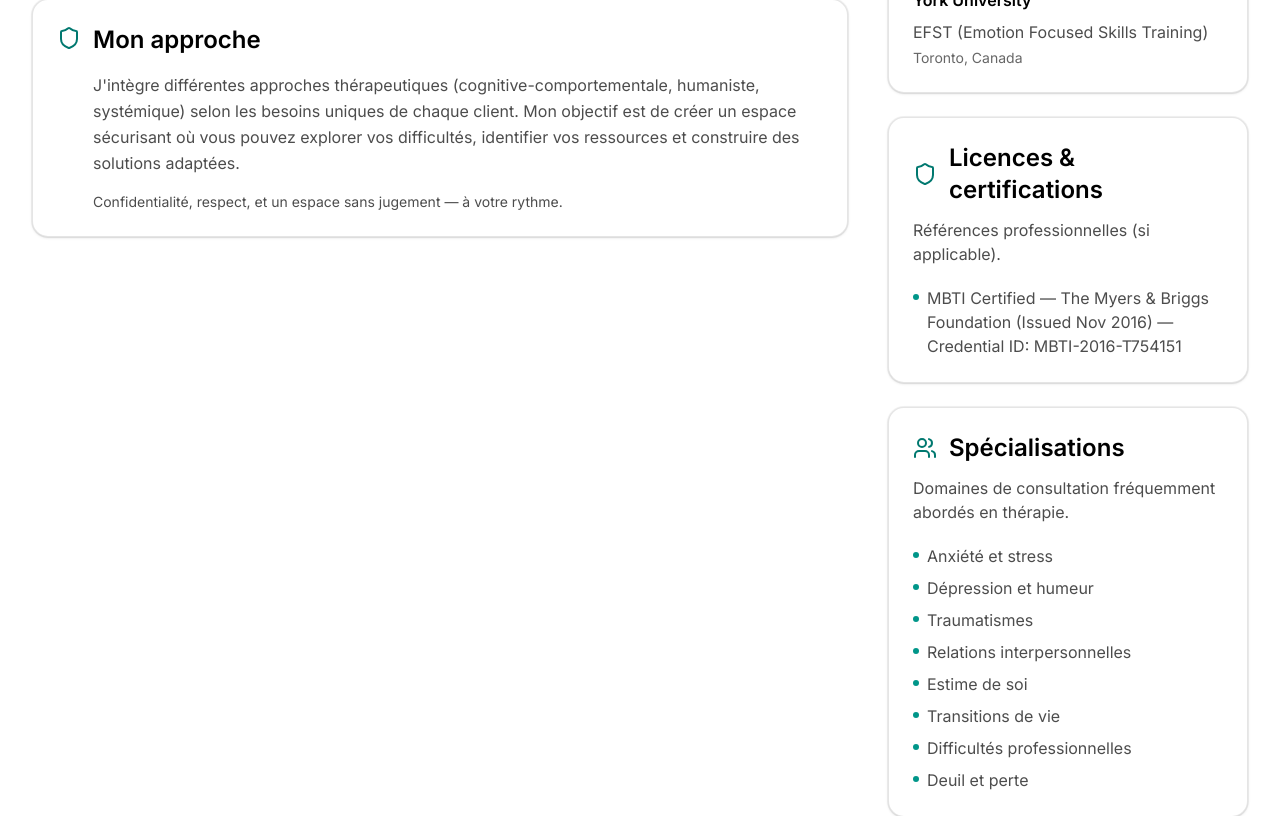
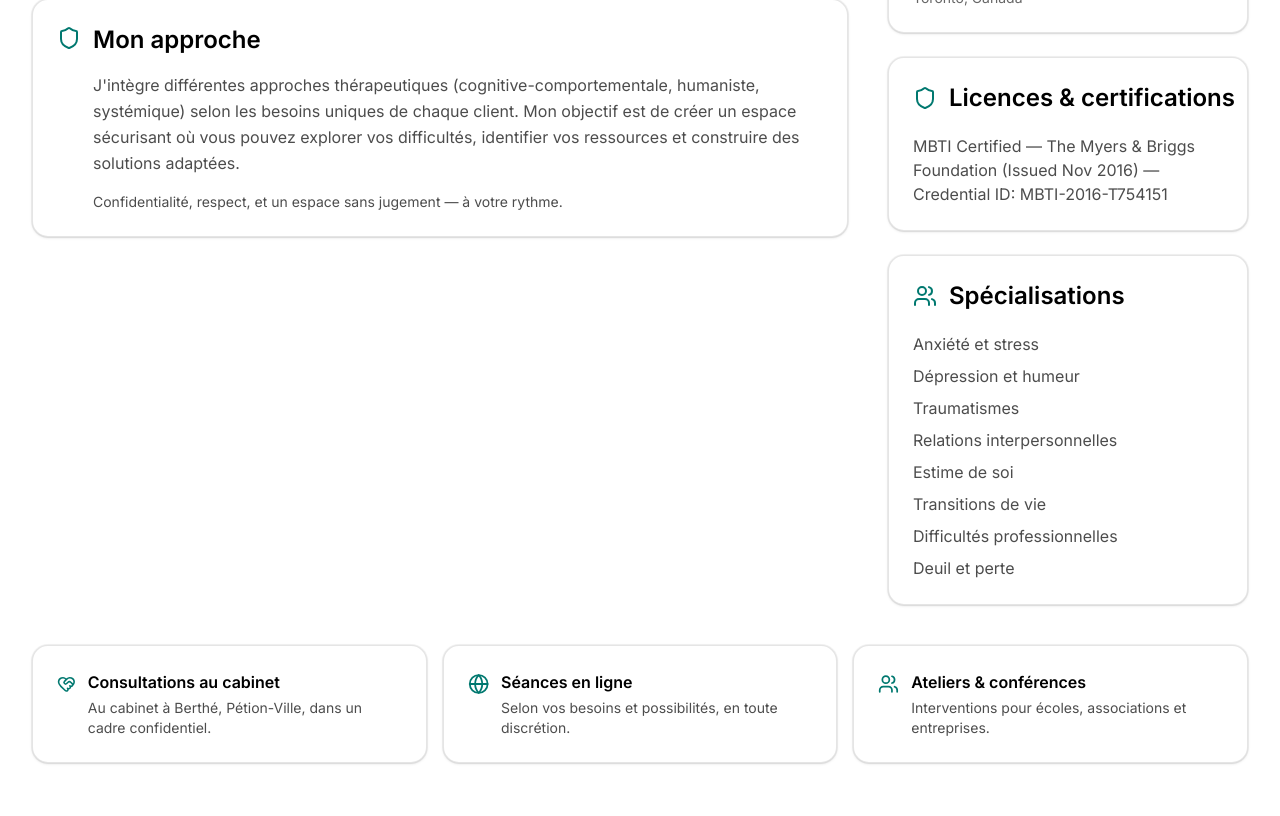
Before and after one commit to edlight123/johanne-landrin, a Next.js app: page /a-propos in a window 1280 px wide. Shown: the part 900-1716 px from the top of the page. Built offline with nearby package versions, Linux system fonts and the light colour scheme.

Commit message:
About: simplify sidebar sections

```diff
--- a/src/app/a-propos/page.tsx
+++ b/src/app/a-propos/page.tsx
@@ -111,8 +111,6 @@ export default function AboutPage() {
                   <GraduationCap className="w-6 h-6 text-teal-700 flex-shrink-0" />
                   <h2 className="text-2xl font-semibold text-black">{t.about.educationTitle}</h2>
                 </div>
-                <p className="mt-3 text-black/70">{t.about.educationIntro}</p>
-
                 <div className="mt-5 space-y-4">
                   {siteConfig.education.map((item) => (
                     <div key={`${item.institution}-${item.degree}`}>
@@ -131,17 +129,15 @@ export default function AboutPage() {
                 <Card>
                   <div className="flex items-center gap-3">
                     <Shield className="w-6 h-6 text-teal-700 flex-shrink-0" />
-                    <h2 className="text-2xl font-semibold text-black">{t.about.certificationsTitle}</h2>
+                    <h2 className="text-xl sm:text-2xl font-semibold text-black whitespace-nowrap">
+                      {t.about.certificationsTitle}
+                    </h2>
                   </div>
-                  <p className="mt-3 text-black/70">{t.about.certificationsIntro}</p>
-                  <ul className="mt-5 space-y-2 text-black/70">
+                  <div className="mt-5 space-y-2 text-black/70">
                     {siteConfig.certifications.map((c) => (
-                      <li key={c} className="flex items-start gap-2">
-                        <span className="mt-2 h-1.5 w-1.5 rounded-full bg-teal-600 flex-shrink-0" />
-                        <span>{c}</span>
-                      </li>
+                      <p key={c}>{c}</p>
                     ))}
-                  </ul>
+                  </div>
                 </Card>
               )}
 
@@ -150,15 +146,11 @@ export default function AboutPage() {
                   <Users className="w-6 h-6 text-teal-700 flex-shrink-0" />
                   <h2 className="text-2xl font-semibold text-black">{t.about.specializationsTitle}</h2>
                 </div>
-                <p className="mt-3 text-black/70">{t.about.specializationsSubtitle}</p>
-                <ul className="mt-5 space-y-2 text-black/70">
+                <div className="mt-5 space-y-2 text-black/70">
                   {themes.map((theme) => (
-                    <li key={theme} className="flex items-start gap-2">
-                      <span className="mt-2 h-1.5 w-1.5 rounded-full bg-teal-600 flex-shrink-0" />
-                      <span>{theme}</span>
-                    </li>
+                    <p key={theme}>{theme}</p>
                   ))}
-                </ul>
+                </div>
               </Card>
             </aside>
           </div>
--- a/src/lib/i18n/dictionaries.ts
+++ b/src/lib/i18n/dictionaries.ts
@@ -192,16 +192,16 @@ export const dictionaries = {
       bioP3: 'Johanne Landrin reçoit au cabinet (Berthé, Pétion-Ville) et propose également des séances en ligne selon les besoins. Elle intervient aussi auprès d\'organisations (écoles, associations, entreprises) à travers des ateliers et conférences autour du bien-être psychologique, de la communication et des dynamiques familiales.',
 
       educationTitle: 'Formation',
-      educationIntro: 'Parcours universitaire et formations complémentaires.',
+      educationIntro: '',
       approachTitle: 'Mon approche',
       approachText: 'J\'intègre différentes approches thérapeutiques (cognitive-comportementale, humaniste, systémique) selon les besoins uniques de chaque client. Mon objectif est de créer un espace sécurisant où vous pouvez explorer vos difficultés, identifier vos ressources et construire des solutions adaptées.',
       frameText: 'Confidentialité, respect, et un espace sans jugement — à votre rythme.',
 
       certificationsTitle: 'Licences & certifications',
-      certificationsIntro: 'Références professionnelles (si applicable).',
+      certificationsIntro: '',
 
       specializationsTitle: 'Spécialisations',
-      specializationsSubtitle: 'Domaines de consultation fréquemment abordés en thérapie.',
+      specializationsSubtitle: '',
 
       themesTitle: 'Thématiques abordées',
       themesSubtitle: 'Quelques exemples de sujets travaillés en consultation (liste non exhaustive).',
@@ -460,16 +460,16 @@ export const dictionaries = {
       bioP3: 'Johanne Landrin resevwa nan kabinè a (Berthé, Pétion-Ville) epi li pwopoze tou seyans anliy selon bezwen yo. Li entèvni tou ak òganizasyon (lekòl, asosyasyon, antrepriz) atravè atelye ak konferans sou byennèt sikolojik, kominikasyon ak dinamik familyal.',
 
       educationTitle: 'Fòmasyon',
-      educationIntro: 'Chemen inivèsite ak fòmasyon konplemantè.',
+      educationIntro: '',
       approachTitle: 'Apwòch mwen',
       approachText: 'Mwen entegre diferan apwòch terapetik (kognitif-konpòtmantal, imanis, sistemik) selon bezwen inik chak kliyan. Objektif mwen se kreye yon espas sekirite kote ou ka eksplore difikilte ou, idantifye resous ou epi konstwi solisyon adapte.',
       frameText: 'Konfidansyalite, respè, epi yon espas san jijman — selon rit ou.',
 
       certificationsTitle: 'Lisans & sètifikasyon',
-      certificationsIntro: 'Referans pwofesyonèl (si sa aplikab).',
+      certificationsIntro: '',
 
       specializationsTitle: 'Espesyalisasyon',
-      specializationsSubtitle: 'Domèn konsiltasyon yo souvan abòde nan terapi.',
+      specializationsSubtitle: '',
 
       themesTitle: 'Tematik yo trete',
       themesSubtitle: 'Kèk egzanp sijè nou ka travay ansanm (lis la pa fini).',
```
